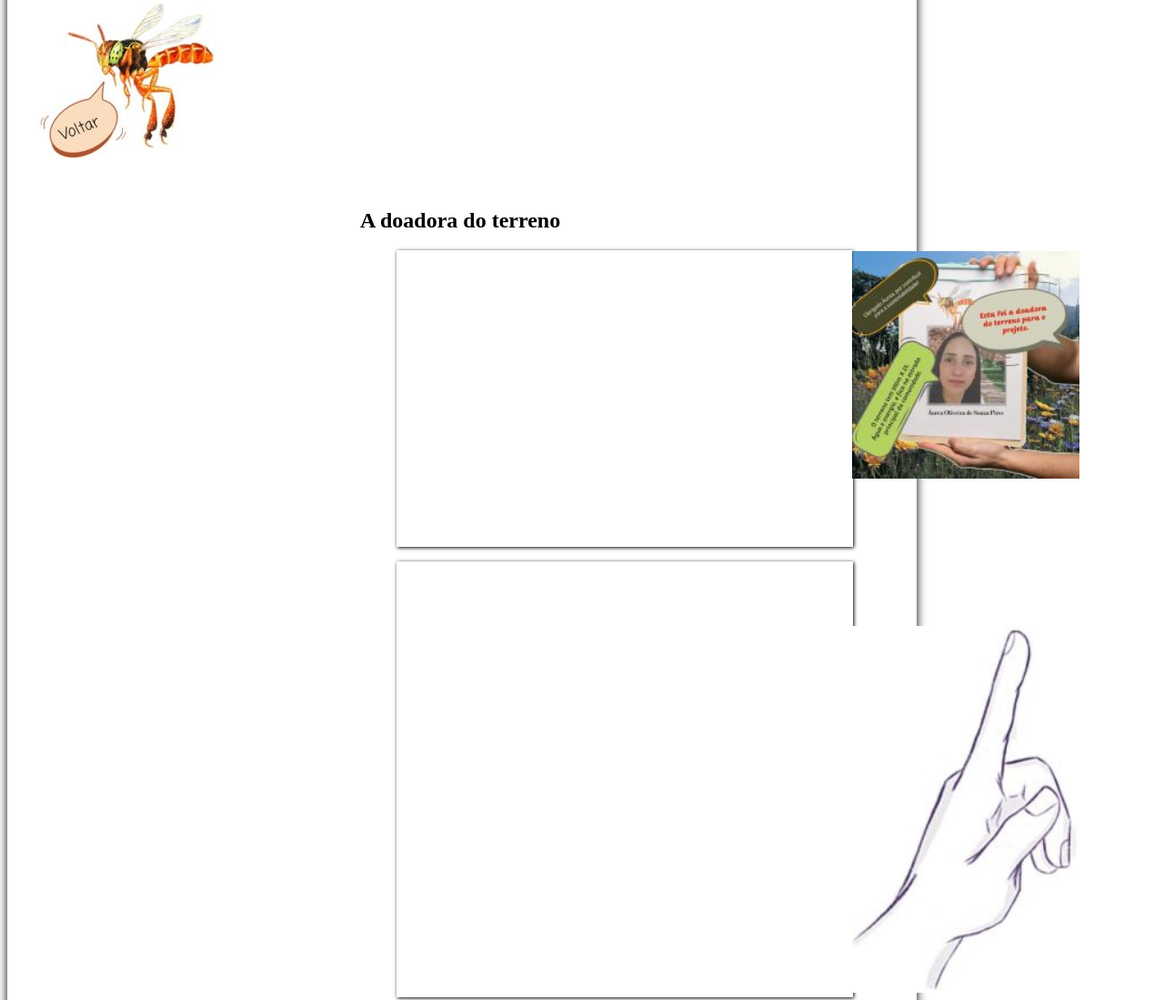
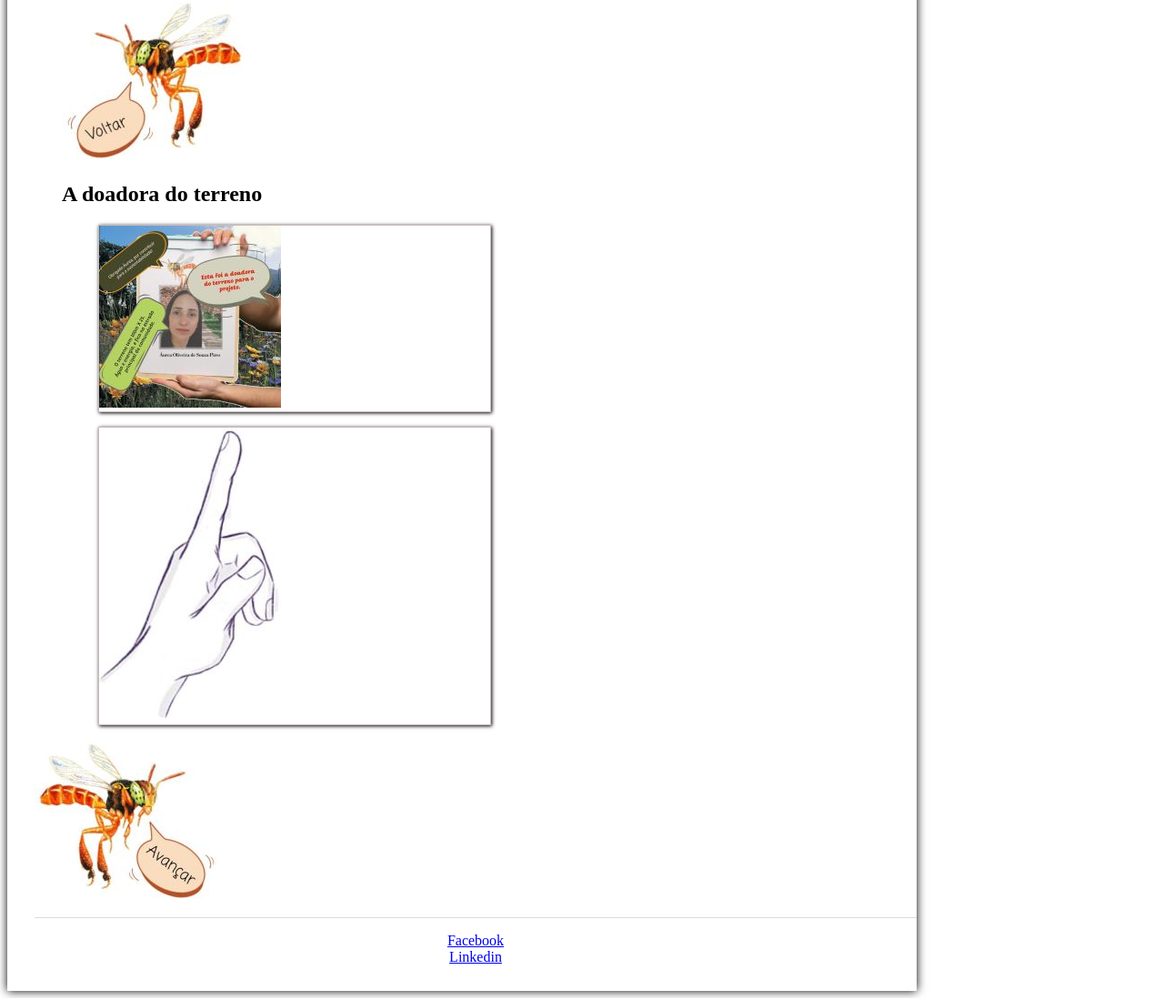
Before and after one commit to Rancho-Das-Abelhas/Rancho-das-Abelhas, a plain HTML site: page index.html in a window 1280 px wide. Shown: the part 1299-2398 px from the top of the page at 91% size. Drawn offline with Linux system fonts and the light colour scheme.

Commit message:
Eliminando aside do index

```diff
--- a/index.html
+++ b/index.html
@@ -94,35 +94,28 @@
     </figcaption>
 </figure>
 
-    </hgroup>
     <h3 id="voltar"><a href="escopo_do_projeto.html"><img src="boton/botaov3.jpg" alt="voltar"></a></h3>
-</section>
-<!--fim section-->
-
-<!--inicio asside-->
-<aside id="direita">
-    <hgroup id="direito">
 
         <h2>A doadora do terreno</h2>
-    <figure class="incentivod">
+    <figure class="incentivo">
          <img src="imagens/aurea_01.jpg">
         <figcaption>
          <p><a href="a_primeira_doadora para o projeto.html"target="_blank">A primeira pessoa a contribuir para o projeto</a></p>
         </figcaption>
     </figure>
 
-    <figure class="incentivod">
+    <figure class="incentivo">
         <Figcaption>
             <P><a href="saiba_mais_sobre_abelha_sem_ferao.html" target="_blank">Saiba mais sobre as abelhas sem ferrão!</a></P>
         </Figcaption>
          <img src="imagens/mao-01_curso.jpg" alt="">
     </figure>
    </hgroup>
+
    <p id="avancar"><a href="estude_ead.html"><img src="boton/botaoa3.jpg" alt="Avancar"></a></p>
 
+</section>
 
-</aside>
-<!--fim do aside-->
 
 
 <!--inicio rodapé-->
```
